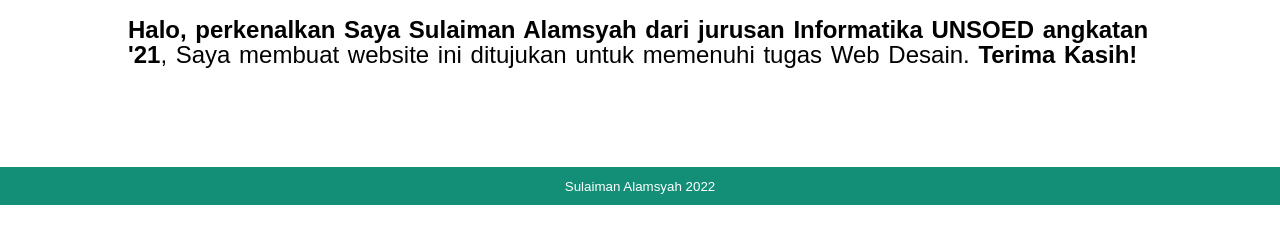
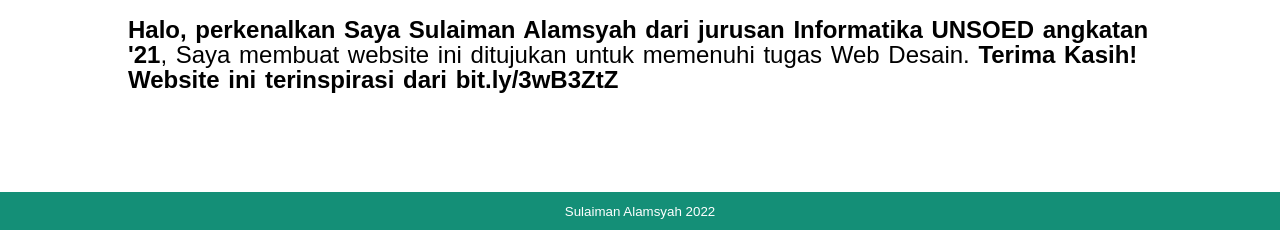
Before and after one commit to sulaiman8/sulaiman8.github.io, a plain HTML site: page index.html in a window 1280 px wide. Shown: the part 796-1026 px from the top of the page. Before the commit the page ends 1001 px from the top, so only its background shows below. Drawn offline with nearby package versions, Linux system fonts and the light colour scheme.

Commit message:
Update index.html

```diff
--- a/index.html
+++ b/index.html
@@ -38,7 +38,7 @@
         <div class="container">
             <h1>About</h1>
             <p> <strong>Halo, perkenalkan Saya Sulaiman Alamsyah dari jurusan Informatika UNSOED angkatan '21</strong>,
-            Saya membuat website ini ditujukan untuk memenuhi tugas Web Desain. <strong>Terima Kasih!</strong> </p>
+            Saya membuat website ini ditujukan untuk memenuhi tugas Web Desain. <strong>Terima Kasih!</strong> <strong>Website ini terinspirasi dari bit.ly/3wB3ZtZ</strong> </p>
         </div>
     </section>
 
```
